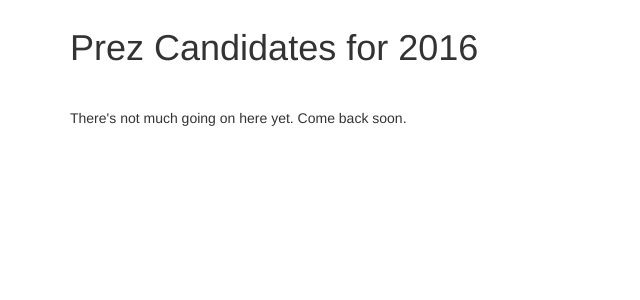
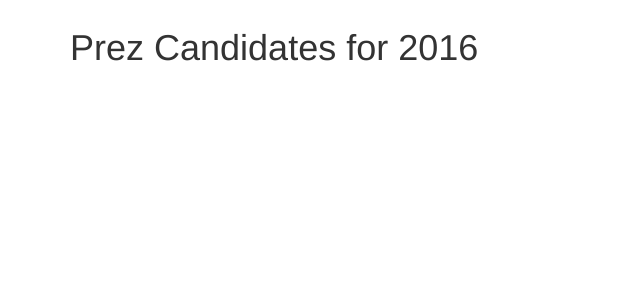
Before and after one commit to abmorton/prezface2016, a Flask app: page / in a window 1280 px wide. Shown: the top 300 px of the page, without its empty margins (0-640 px from the left). Run offline with Flask 2, Linux system fonts and the light colour scheme; data that the repository does not hold is empty; parts of the project's set-up code (start-up, migrations or seed data) failed here and were passed over.

Commit message:
slight changes to index.html

```diff
--- a/templates/index.html
+++ b/templates/index.html
@@ -2,8 +2,6 @@
 {% block content %}
 
 <h1>{{ title }}</h1>
-<br>
-<p>There's not much going on here yet. Come back soon.</p>
 
 	{% for c in candidates %}
 	<div class="candidate">
```
